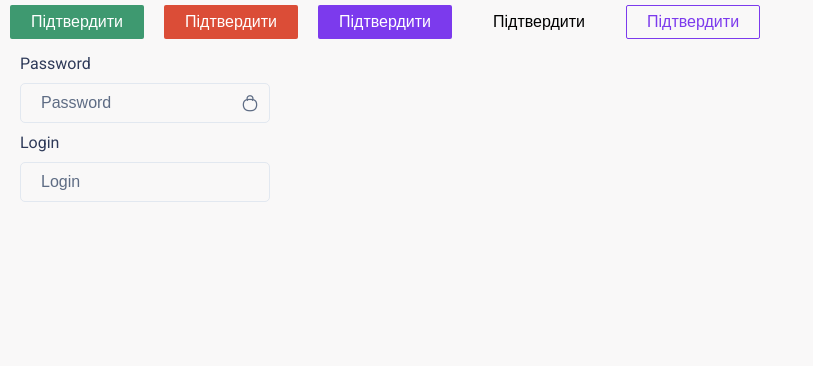
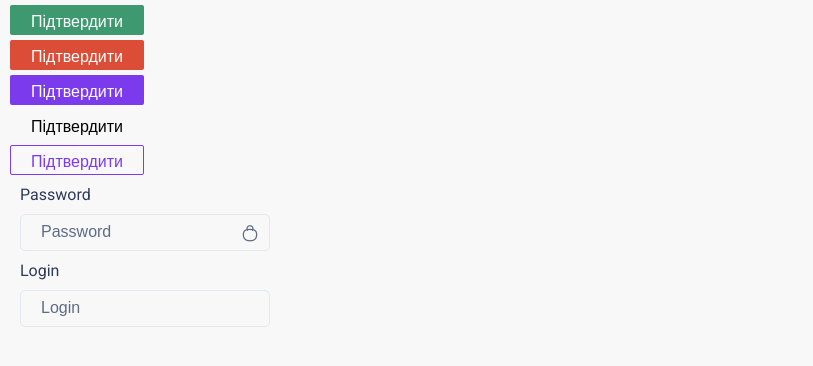
Before and after one commit to Vayts/neighborhood-app, a React (Create React App) app in the folder client/: page / in a window 1280 px wide. Shown: the top 366 px of the page, without its empty margins (0-813 px from the left). Built offline with nearby package versions, Linux system fonts and the light colour scheme.

Commit message:
fix ui components

```diff
--- /dev/null
+++ b/client/src/components/Loader/Loader.tsx
@@ -0,0 +1,18 @@
+import React, { FC } from 'react';
+import ClipLoader from 'react-spinners/ClipLoader';
+import { ILoader } from '@src/components/Loader/types';
+import { useTheme } from 'styled-components';
+import { THEMES } from '@constants/colors';
+import { LoaderWrapper } from './style';
+
+type Theme = typeof THEMES.dark;
+
+export const Loader: FC<ILoader> = ({ color, size }) => {
+	const theme = useTheme() as Theme;
+
+	return (
+		<LoaderWrapper>
+			<ClipLoader color={color || theme?.primary} loading size={size || 100} />
+		</LoaderWrapper>
+	);
+};
--- /dev/null
+++ b/client/src/components/Loader/style.ts
@@ -0,0 +1,13 @@
+import styled from 'styled-components';
+
+export const LoaderWrapper = styled.div`
+  position: absolute;
+  top: 0;
+  left: 0;
+  right: 0;
+  bottom: 0;
+  display: flex;
+  justify-content: center;
+  align-items: center;
+  z-index: 1000;
+`;
--- /dev/null
+++ b/client/src/components/Loader/types.ts
@@ -0,0 +1,4 @@
+export interface ILoader {
+	color?: string;
+	size?: number;
+}
--- a/client/src/components/UI/Button/Button.tsx
+++ b/client/src/components/UI/Button/Button.tsx
@@ -1,5 +1,6 @@
 import React from 'react';
 import { useTranslation } from 'react-i18next';
+import { Loader } from '@src/components/Loader/Loader';
 import { IButton } from './types';
 import { ButtonItem } from './style';
 
@@ -17,6 +18,7 @@ export const Button: React.FC<IButton> = (props) => {
 		fw,
 		disabled,
 		clickHandler,
+		isLoading,
 	} = props;
 	return (
 		<ButtonItem
@@ -27,10 +29,10 @@ export const Button: React.FC<IButton> = (props) => {
 			fz={fz}
 			styleType={styleType}
 			fw={fw}
-			onClick={() => clickHandler()}
-			disabled={disabled}
+			onClick={(e) => clickHandler(e)}
+			disabled={disabled || isLoading}
 		>
-			{text || t('confirm')}
+			{isLoading ? <Loader size={15}/> : text || t('confirm')}
 		</ButtonItem>
 	);
 };
--- a/client/src/components/UI/Button/style.ts
+++ b/client/src/components/UI/Button/style.ts
@@ -2,15 +2,16 @@ import styled, { css } from 'styled-components';
 import { IButtonStyle } from './types';
 
 export const ButtonItem = styled.button<IButtonStyle>`
-  height: ${({ height = 'auto' }) => height};
+  height: ${({ height = '30px' }) => height};
   margin: ${({ margin = '5px 10px' }) => margin};
   padding: ${({ padding = '7px 20px' }) => padding};
   font-size: ${({ fz = 16 }) => `${fz}px`};
   font-weight: ${({ fw = 400 }) => fw};
   width: ${({ width = 'auto' }) => width};
-  display: inline-block;
+  display: block;
   border-radius: 2px;
 	border: 1px solid transparent;
+  position: relative;
   //box-shadow: 0 0 5px rgba(0, 0, 0, 0.05);
 
   &:disabled, &[disabled] {
--- a/client/src/components/UI/Button/types.ts
+++ b/client/src/components/UI/Button/types.ts
@@ -7,8 +7,9 @@ export interface IButton {
 	height?: string,
 	width?: string,
 	styleType?: 'transparent' | 'primary' | 'cancel' | 'confirm',
-	clickHandler: () => void,
+	clickHandler: (e) => void,
 	disabled?: boolean,
+	isLoading?: boolean,
 }
 
 export interface IButtonStyle {
--- a/client/src/components/UI/Description/style.ts
+++ b/client/src/components/UI/Description/style.ts
@@ -2,7 +2,7 @@ import styled from 'styled-components';
 import { IDescription } from '@src/components/UI/Description/types';
 
 export const DescriptionItem = styled.p<IDescription>`
-  font-size: ${({ fz = '14px' }) => fz};
+  font-size: ${({ fz = 14 }) => `${fz}px`};
   margin: ${({ margin = '15px 0' }) => margin};
   color: ${({ color, theme }) => color || theme.subTxtColor};
   height: ${({ height = 'auto' }) => height};
--- a/client/src/components/UI/Description/types.ts
+++ b/client/src/components/UI/Description/types.ts
@@ -1,5 +1,5 @@
 export interface IDescription {
-	fz?: string,
+	fz?: numbers,
 	margin?: string,
 	color?: string,
 	height?: string,
--- a/client/src/components/UI/Input/style.ts
+++ b/client/src/components/UI/Input/style.ts
@@ -6,10 +6,12 @@ export const InputWrapper = styled.div<IInputStyle>`
 	flex-direction: column;
   margin: ${({ margin = '5px 0' }) => margin};
   width: ${({ width = 'auto' }) => width};
+  font-size: ${({ fz = 16 }) => `${fz}px`};
 `;
 
 export const InputLabel = styled.label`
 	margin-bottom: 10px;
+	font-size: inherit;
 `;
 
 export const InputElemWrapper = styled.div`
@@ -19,7 +21,6 @@ export const InputElemWrapper = styled.div`
 export const InputElem = styled.input<IInputStyle>`
   height: ${({ height = 'auto' }) => height};
   padding: ${({ padding = '10px 30px 10px 20px' }) => padding};
-  font-size: ${({ fz = 16 }) => `${fz}px`};
 	width: 100%;
 	border: 1px solid ${({ isValid, theme }) => (isValid ? '#E2E8F0' : theme.dangerColor)};
 	background-color: transparent;
--- a/client/src/components/UI/Title/style.ts
+++ b/client/src/components/UI/Title/style.ts
@@ -3,7 +3,7 @@ import { ITitle } from '@src/components/UI/Title/types';
 
 export const TitleItem = styled.h3<ITitle>`
   font-weight: ${({ fw = 500 }) => fw};
-  font-size: ${({ fz = '19px' }) => fz};
+  font-size: ${({ fz = 19 }) => `${fz}px`};
 	margin: ${({ margin = '15px 0' }) => margin};
 	color: ${({ color = 'inherit' }) => color};
 	height: ${({ height = 'auto' }) => height};
--- a/client/src/components/UI/Title/types.ts
+++ b/client/src/components/UI/Title/types.ts
@@ -1,5 +1,5 @@
 export interface ITitle {
-	fz?: string,
+	fz?: number,
 	margin?: string,
 	color?: string,
 	height?: string,
```
